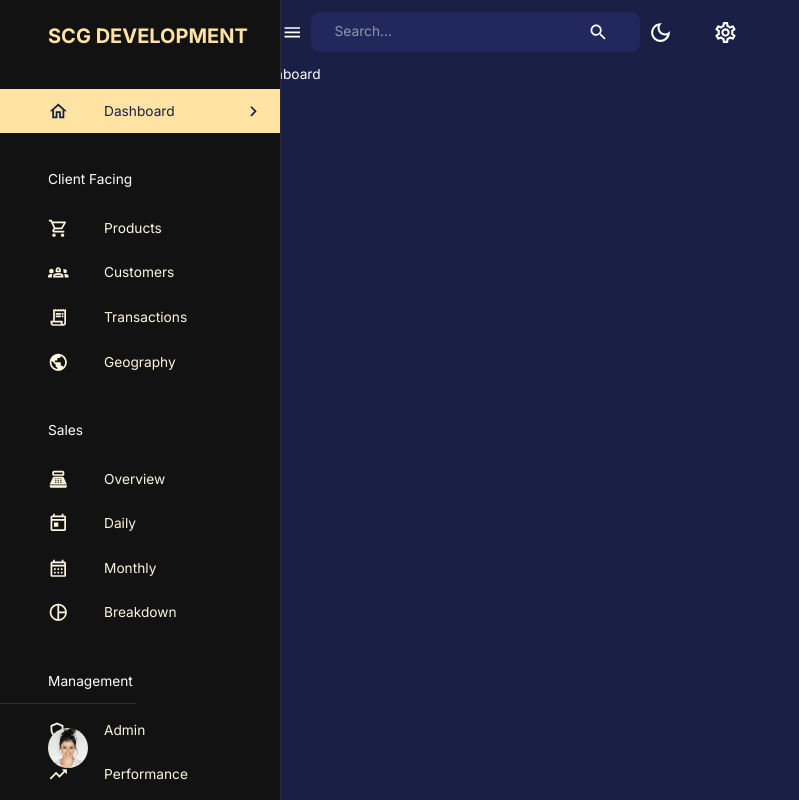
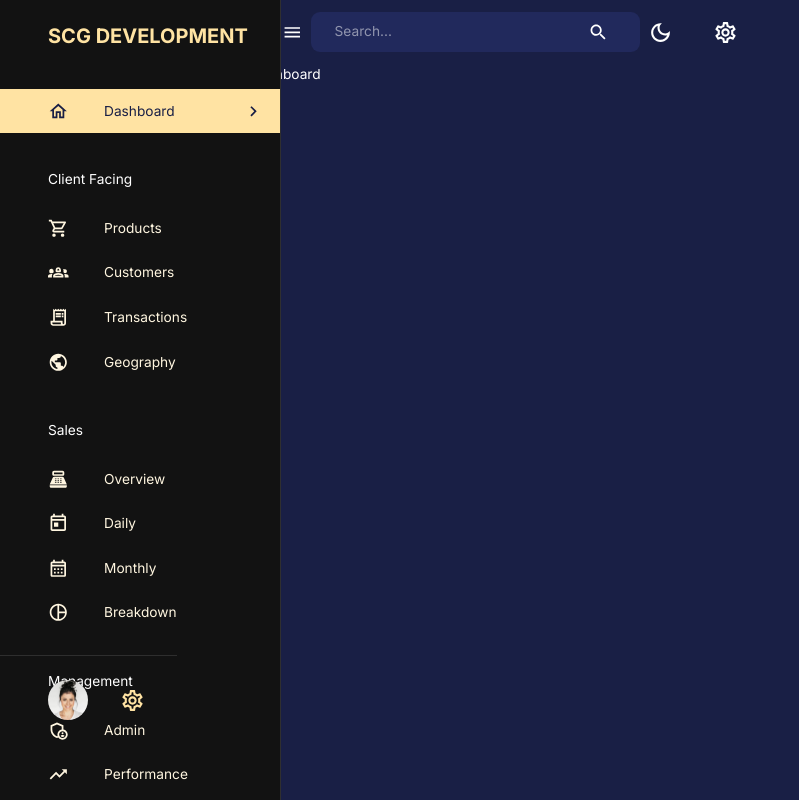
Before and after one commit to sangaray/FullDashboard, a React (Create React App) app in the folder client/: page /dashboard in a window 1280 px wide. Shown: the whole page, without its empty margins (0-799 px from the left). Built offline with nearby package versions, Linux system fonts and the light colour scheme; no server answers.

Commit message:
Sidebar completada

```diff
--- a/client/src/components/Sidebar.jsx
+++ b/client/src/components/Sidebar.jsx
@@ -28,6 +28,7 @@ import {
   AdminPanelSettingsOutlined,
   TrendingUpOutlined,
   PieChartOutlined,
+  ArrowDropDownOutlined,
 } from "@mui/icons-material";
 
 import { useEffect, useState } from "react";
@@ -194,7 +195,7 @@ const Sidebar = ({
               })}
             </List>
           </Box>
-          <Box position="absolute" bottom="2rem">
+          <Box position="absolute" bottom="5rem">
             <Divider />
             <FlexBetween textTransform="none" gap="1rem" m="1.5rem 2rem 0 3rem">
               <Box
@@ -214,7 +215,16 @@ const Sidebar = ({
                 >
                   {user.name}
                 </Typography>
+                <Typography
+                  fontSize="0.8rem"
+                  sx={{ color: theme.palette.secondary[200] }}
+                >
+                  {user.occupation}
+                </Typography>
               </Box>
+              <SettingsOutlined
+                sx={{ color: theme.palette.secondary[300], fontSize: "25px" }}
+              />
             </FlexBetween>
           </Box>
         </Drawer>
```
